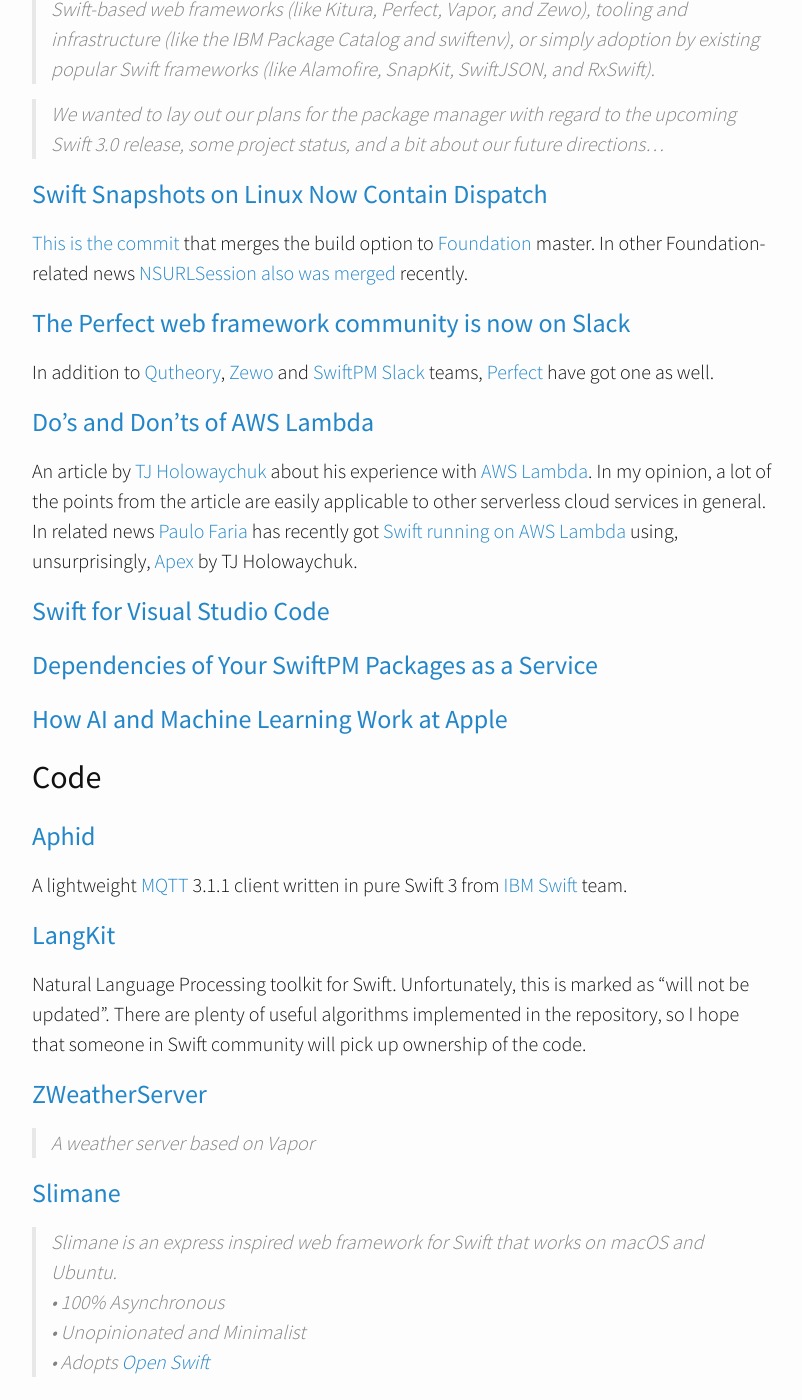
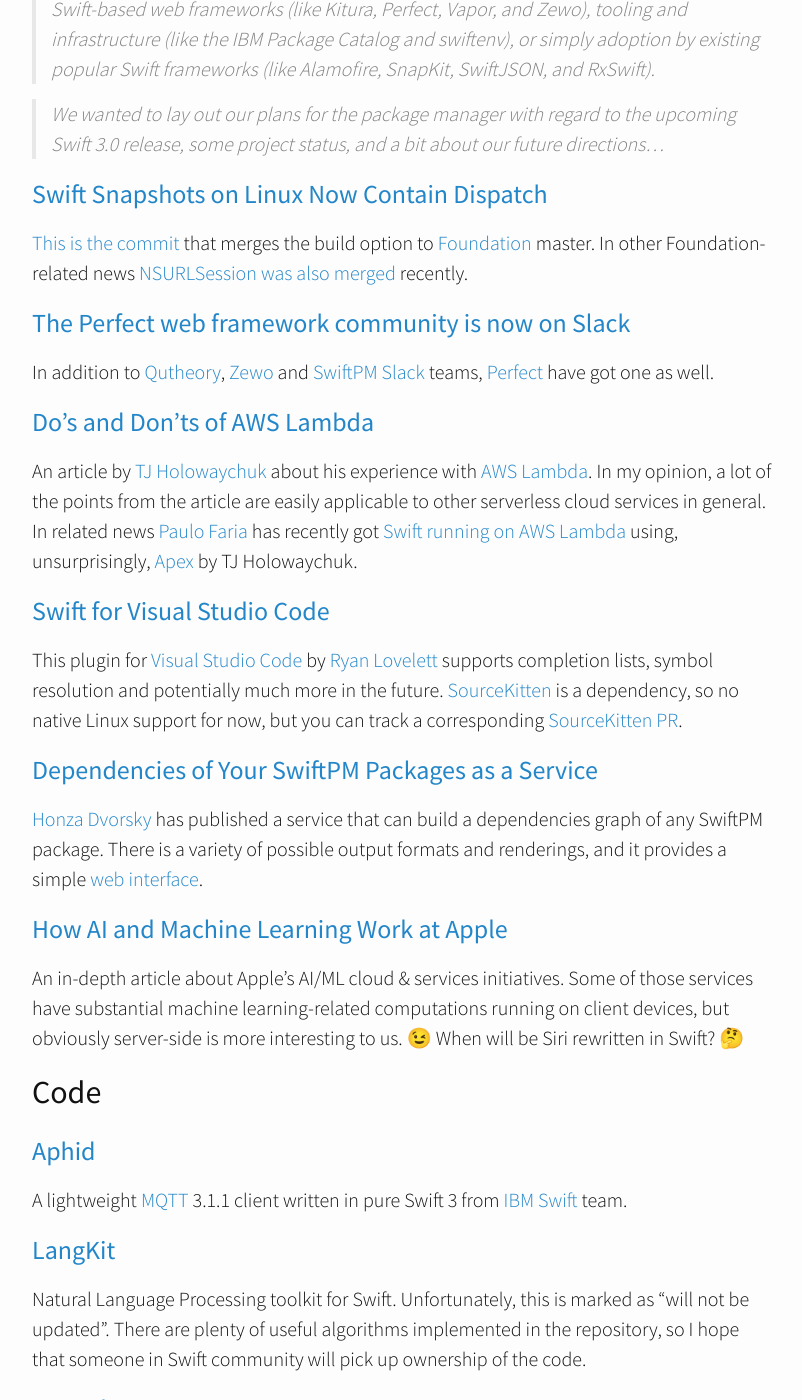
Before and after one commit to ServerSwift/serverswift.tech, a Jekyll site: the page built from _posts/2016-08-24-issue6.markdown, in a window 1280 px wide and 1400 px high, scrolled down 781 px. Shown: the whole window, without its empty margins (238-1040 px from the left). Built offline with Jekyll 4.4.1, drawn with Linux system fonts in a browser that asks for light colours; nearby versions of some CDN libraries.

Commit message:
Issue #6 finished

```diff
--- a/_posts/2016-08-24-issue6.markdown
+++ b/_posts/2016-08-24-issue6.markdown
@@ -16,7 +16,7 @@
 
 ### [Swift Snapshots on Linux Now Contain Dispatch](https://twitter.com/Chris__Bailey/status/768379960876789760)
 
-[This is the commit](https://github.com/apple/swift-corelibs-foundation/commit/45b80aba2f7a65aa2faed7d0818eac479478a3a7) that merges the build option to [Foundation](https://github.com/apple/swift-corelibs-foundation) master. In other Foundation-related news [NSURLSession also was merged](https://github.com/apple/swift-corelibs-foundation/commit/c26f465e9af0fd4de729d746355a25c4eb52f899) recently.
+[This is the commit](https://github.com/apple/swift-corelibs-foundation/commit/45b80aba2f7a65aa2faed7d0818eac479478a3a7) that merges the build option to [Foundation](https://github.com/apple/swift-corelibs-foundation) master. In other Foundation-related news [NSURLSession was also merged](https://github.com/apple/swift-corelibs-foundation/commit/c26f465e9af0fd4de729d746355a25c4eb52f899) recently.
 
 ### [The Perfect web framework community is now on Slack](https://twitter.com/perfectlysoft/status/767824520367529985)
 
@@ -34,9 +34,26 @@
 
 ### [Swift for Visual Studio Code](https://marketplace.visualstudio.com/items?itemName=rlovelett.vscode-swift-language)
 
+This plugin for [Visual Studio Code](https://code.visualstudio.com) by
+[Ryan Lovelett](https://twitter.com/rlovelett) supports
+completion lists, symbol resolution and potentially much more in the future.
+[SourceKitten](https://github.com/jpsim/SourceKitten) is a dependency, so no
+native Linux support for now, but you can track a corresponding
+[SourceKitten PR](https://github.com/jpsim/SourceKitten/pull/223).
+
 ### [Dependencies of Your SwiftPM Packages as a Service](https://github.com/czechboy0/swiftpm-dependency-fetcher)
 
+[Honza Dvorsky](https://twitter.com/czechboy0) has published a service that
+can build a dependencies graph of any SwiftPM package. There is a variety of
+possible output formats and renderings, and it provides a simple
+[web interface](http://swiftpm-deps.honza.tech/web).
+
 ### [How AI and Machine Learning Work at Apple](https://backchannel.com/an-exclusive-look-at-how-ai-and-machine-learning-work-at-apple-8dbfb131932b#.8n964ngfw)
+
+An in-depth article about Apple's AI/ML cloud & services initiatives. Some
+of those services have substantial machine learning-related computations running
+on client devices, but obviously server-side is more interesting to us. 😉
+When will be Siri rewritten in Swift? 🤔
 
 ## Code
 
```
